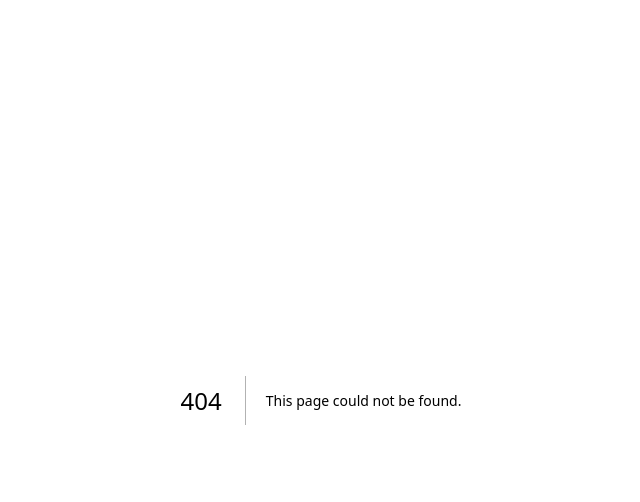
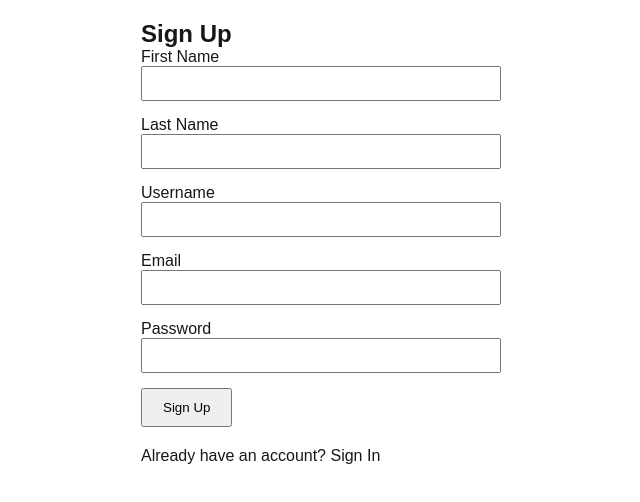
Before and after one commit to paowick/Authentication-Nextjs, a Next.js app: page /signup in a window 1280 px wide. Before the commit this address had no page. Shown: the top 502 px of the page, without its empty margins (319-959 px from the left). Built offline with nearby package versions, Linux system fonts and the light colour scheme.

Commit message:
signup page

```diff
--- a/src/app/login/actions.js
+++ b/src/app/signin/actions.js
@@ -1,5 +1,5 @@
 'use server'
-export async function login(formData) {
+export async function signin(formData) {
     console.log(formData);
 
 }
--- /dev/null
+++ b/src/app/signup/actions.js
@@ -0,0 +1,5 @@
+'use server'
+export async function signup(formData) {
+    console.log(formData);
+
+}
--- /dev/null
+++ b/src/app/signup/page.jsx
@@ -0,0 +1,76 @@
+import React from 'react'
+import { signup } from './actions'
+import Link from "next/link";
+
+export default function page() {
+  return (
+    <>
+     <div style={{ maxWidth: "400px", margin: "auto", padding: "20px" }}>
+      <h2>Sign Up</h2>
+      <form action={signup}>
+        <div style={{ marginBottom: "15px" }}>
+          <label htmlFor="firstName">First Name</label>
+          <input
+            type="text"
+            id="firstName"
+            name="firstName"
+            required
+            style={{ width: "100%", padding: "8px" }}
+          />
+        </div>
+
+        <div style={{ marginBottom: "15px" }}>
+          <label htmlFor="lastName">Last Name</label>
+          <input
+            type="text"
+            id="lastName"
+            name="lastName"
+            required
+            style={{ width: "100%", padding: "8px" }}
+          />
+        </div>
+
+        <div style={{ marginBottom: "15px" }}>
+          <label htmlFor="username">Username</label>
+          <input
+            type="text"
+            id="username"
+            name="username"
+            required
+            style={{ width: "100%", padding: "8px" }}
+          />
+        </div>
+
+        <div style={{ marginBottom: "15px" }}>
+          <label htmlFor="email">Email</label>
+          <input
+            type="email"
+            id="email"
+            name="email"
+            required
+            style={{ width: "100%", padding: "8px" }}
+          />
+        </div>
+
+        <div style={{ marginBottom: "15px" }}>
+          <label htmlFor="password">Password</label>
+          <input
+            type="password"
+            id="password"
+            name="password"
+            required
+            style={{ width: "100%", padding: "8px" }}
+          />
+        </div>
+
+        <button type="submit" style={{ padding: "10px 20px" }}>
+          Sign Up
+        </button>
+      </form>
+      <div style={{ marginTop: "20px" }}>
+        <p>Already have an account? <Link href="/signin">Sign In</Link></p>
+      </div>
+    </div>
+    </>
+  )
+}
```
Also changed, not shown: src/app/login/page.jsx (deleted, +0 -29 lines), src/app/signin/page.jsx (added, +40 -0 lines).
